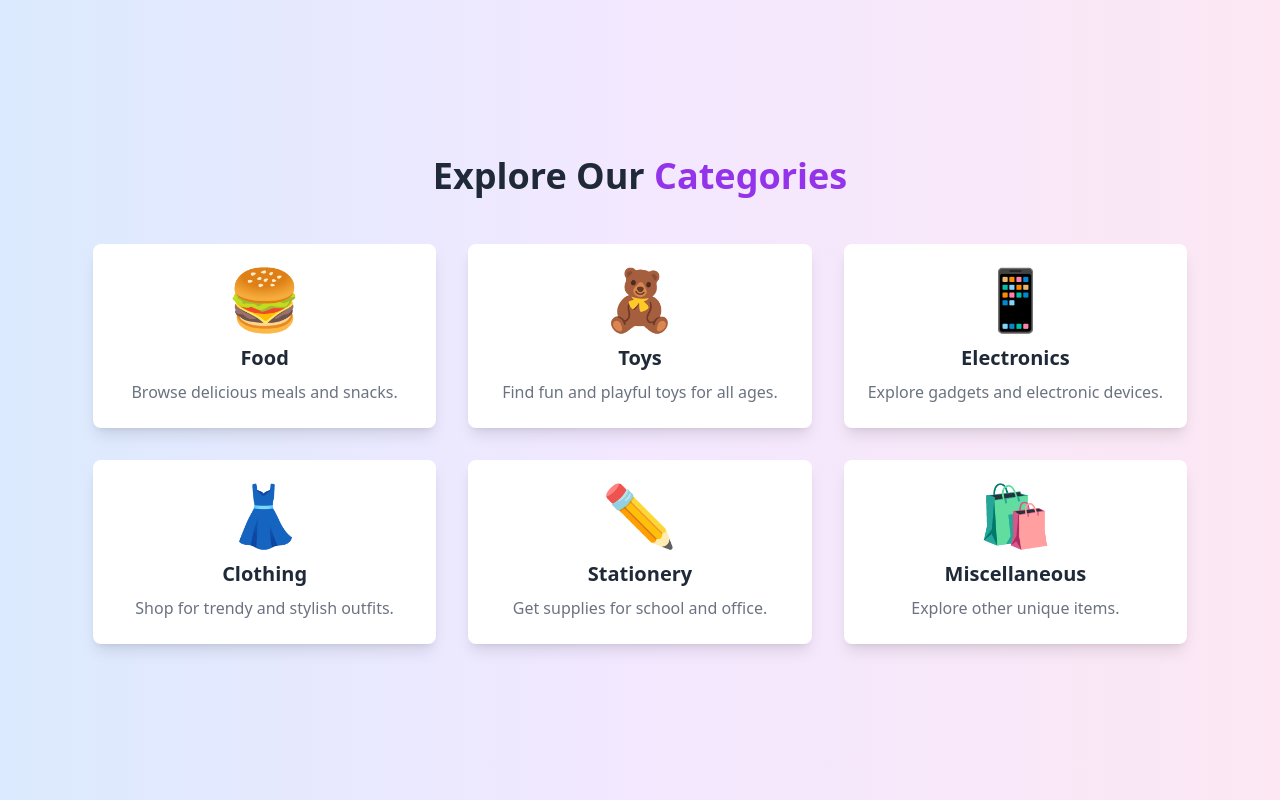
After one commit to Bhatti1418/Expense-Tracker, a Django app: page /mycatagories/ in a window 1280 px wide. The commit adds this page. Run offline with Django 5.2, Linux system fonts and the light colour scheme; some libraries are stand-ins or nearby versions.

Commit message:
update the update function and add a new function catagory

```diff
--- a/mypro/myapp/models.py
+++ b/mypro/myapp/models.py
@@ -15,6 +15,7 @@ class Items(models.Model):
     price = models.FloatField(default=0.0)
     quantity = models.IntegerField(default=0.0)
     total = models.FloatField(max_length=10, default=0)
+    catagory = models.CharField(max_length = 25,null=True)
     client = models.ForeignKey(Client, on_delete=models.CASCADE,null = True)
 
 
--- a/mypro/myapp/urls.py
+++ b/mypro/myapp/urls.py
@@ -29,4 +29,5 @@ urlpatterns = [
     path('delete/<int:id>/', views.delete, name = 'delete'),
     path('update/<int:id>/', views.update_item, name='update'),
     path('mybalance/', views.mybalance, name='mybalance'),
+    path('mycatagories/', views.mycatagories, name='mycatagories'),
 ]
--- a/mypro/myapp/views.py
+++ b/mypro/myapp/views.py
@@ -133,31 +133,53 @@ def delete(request, id):
         return HttpResponse('Item not found')
 
 def update_item(request, id):
+    # retrieve the item using its primary key (id)
     item = Items.objects.get(pk=id)
+    client = item.client  # Get the client associated with the item
+
+    # retrieve the balance for the client
+    balance = Balance.objects.get(client=client)
 
     if request.method == 'POST':
+        # get the updated item details from the form
         it = request.POST.get('itemName')
         ps = float(request.POST.get('price'))
         qty = int(request.POST.get('quantity'))
-        tot = ps * qty
+        new_total = ps * qty  # Calculate the new total
 
-        # Check for missing fields
+        # check for missing fields
         if not it or not ps or not qty:
             return HttpResponse("All fields are required.")
 
-        # Update the item
+        # calculate the difference between the old and new totals
+        total_difference = new_total - item.total
+
+        # check if there is enough balance for the new total
+        if balance.remaining_balance >= total_difference:
+            # update the balance
+            balance.remaining_balance -= total_difference
+            balance.spend_amount += total_difference
+            balance.save()
+        else:
+            # handle insufficient balance
+            return HttpResponse("Insufficient balance to update the item.")
+
+        # update the item fields
         item.name = it
         item.price = ps
         item.quantity = qty
-        item.total = tot
+        item.total = new_total
 
         try:
+            # save the updated item
             item.save()
             return redirect(reverse('homepage'))
         except:
-            return HttpResponse('Invalid Data....')
+            return HttpResponse("Invalid Data....")
 
+    # render the update form with the current item details
     return render(request, 'updating_form.html', {'obj': item})
+
 
 def mybalance(request):
     if request.method == 'POST':
@@ -188,3 +210,12 @@ def mybalance(request):
             return HttpResponse("Client not found.", status=404)
 
     return render(request, 'add_balance.html')
+
+def mycatagories(request):
+    if request.method == 'POST':
+        cat = request.POST['catagory']
+        new_item = Items(catagory = cat)
+        new_item.save()
+        return redirect('homepage')
+
+    return render(request, 'catagories.html')
--- /dev/null
+++ b/mypro/template/catagories.html
@@ -0,0 +1,98 @@
+<!DOCTYPE html>
+<html lang="en">
+<head>
+  <meta charset="UTF-8">
+  <meta name="viewport" content="width=device-width, initial-scale=1.0">
+  <title>Categories</title>
+  <script src="https://cdn.tailwindcss.com"></script>
+</head>
+<body class="bg-gradient-to-r from-blue-100 via-purple-100 to-pink-100 min-h-screen flex items-center justify-center">
+ <form method="POST" action=>
+        {% csrf_token %}
+    <div class="container mx-auto px-4">
+    <h1 class="text-4xl font-extrabold text-center text-gray-800 mb-12">
+      Explore Our <span class="text-purple-600">Categories</span>
+    </h1>
+
+    <div class="grid grid-cols-1 sm:grid-cols-2 lg:grid-cols-3 gap-8">
+      <!-- Food Category -->
+      <a href="http://127.0.0.1:8000/myadditem/" class="group relative block bg-white rounded-lg shadow-lg hover:shadow-xl hover:-translate-y-2 transition duration-300">
+        <div class="p-6 text-center">
+          <div class="text-6xl text-red-500 mb-4">
+            🍔
+          </div>
+          <h2 class="text-xl font-bold text-gray-800 group-hover:text-red-500 transition duration-300">
+            Food
+          </h2>
+          <p class="text-gray-500 mt-2">Browse delicious meals and snacks.</p>
+        </div>
+      </a>
+
+      <!-- Toys Category -->
+      <a href="http://127.0.0.1:8000/myadditem/" class="group relative block bg-white rounded-lg shadow-lg hover:shadow-xl hover:-translate-y-2 transition duration-300">
+        <div class="p-6 text-center">
+          <div class="text-6xl text-green-500 mb-4">
+            🧸
+          </div>
+          <h2 class="text-xl font-bold text-gray-800 group-hover:text-green-500 transition duration-300">
+            Toys
+          </h2>
+          <p class="text-gray-500 mt-2">Find fun and playful toys for all ages.</p>
+        </div>
+      </a>
+
+      <!-- Electronics Category -->
+      <a href="http://127.0.0.1:8000/myadditem/" class="group relative block bg-white rounded-lg shadow-lg hover:shadow-xl hover:-translate-y-2 transition duration-300">
+        <div class="p-6 text-center">
+          <div class="text-6xl text-yellow-500 mb-4">
+            📱
+          </div>
+          <h2 class="text-xl font-bold text-gray-800 group-hover:text-yellow-500 transition duration-300">
+            Electronics
+          </h2>
+          <p class="text-gray-500 mt-2">Explore gadgets and electronic devices.</p>
+        </div>
+      </a>
+
+      <!-- Clothing Category -->
+      <a href="http://127.0.0.1:8000/myadditem/" class="group relative block bg-white rounded-lg shadow-lg hover:shadow-xl hover:-translate-y-2 transition duration-300">
+        <div class="p-6 text-center">
+          <div class="text-6xl text-purple-500 mb-4">
+            👗
+          </div>
+          <h2 class="text-xl font-bold text-gray-800 group-hover:text-purple-500 transition duration-300">
+            Clothing
+          </h2>
+          <p class="text-gray-500 mt-2">Shop for trendy and stylish outfits.</p>
+        </div>
+      </a>
+
+      <!-- Stationery Category -->
+      <a href="http://127.0.0.1:8000/myadditem/" class="group relative block bg-white rounded-lg shadow-lg hover:shadow-xl hover:-translate-y-2 transition duration-300">
+        <div class="p-6 text-center">
+          <div class="text-6xl text-blue-500 mb-4">
+            ✏️
+          </div>
+          <h2 class="text-xl font-bold text-gray-800 group-hover:text-blue-500 transition duration-300">
+            Stationery
+          </h2>
+          <p class="text-gray-500 mt-2">Get supplies for school and office.</p>
+        </div>
+      </a>
+
+      <!-- Miscellaneous Category -->
+      <a href="http://127.0.0.1:8000/myadditem/" class="group relative block bg-white rounded-lg shadow-lg hover:shadow-xl hover:-translate-y-2 transition duration-300">
+        <div class="p-6 text-center">
+          <div class="text-6xl text-gray-500 mb-4">
+            🛍️
+          </div>
+          <h2 class="text-xl font-bold text-gray-800 group-hover:text-gray-500 transition duration-300">
+            Miscellaneous
+          </h2>
+          <p class="text-gray-500 mt-2">Explore other unique items.</p>
+        </div>
+      </a>
+    </div>
+  </div>
+</body>
+</html>
```
Also changed, not shown: mypro/template/home.html (+11 -1 lines), mypro/template/login.html (+5 -5 lines), mypro/db.sqlite3.
